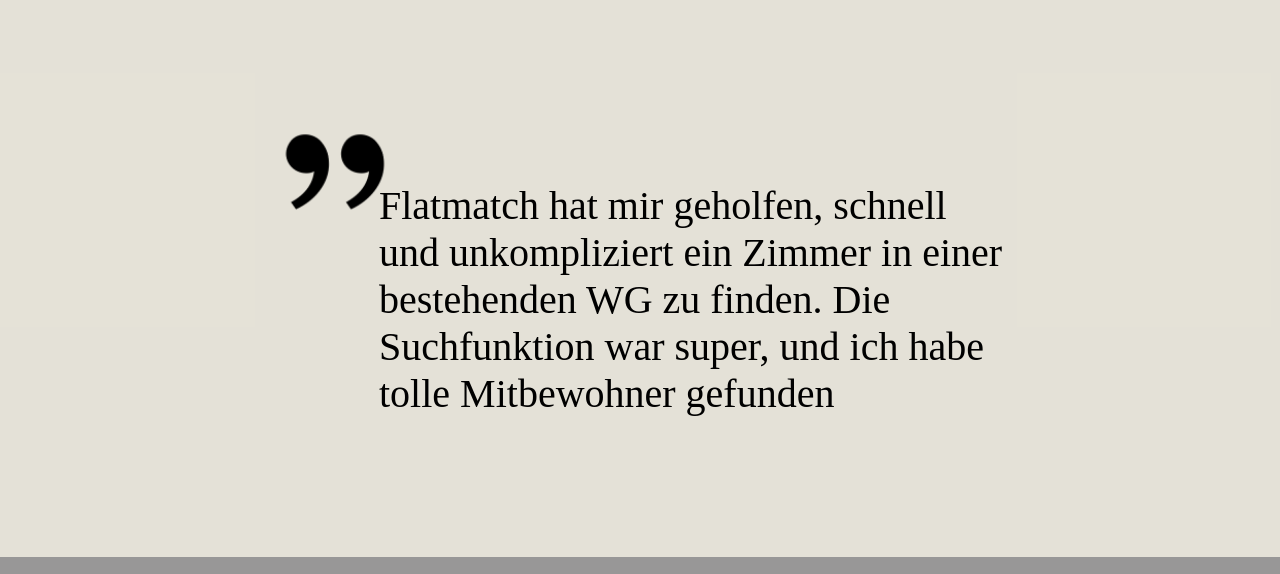
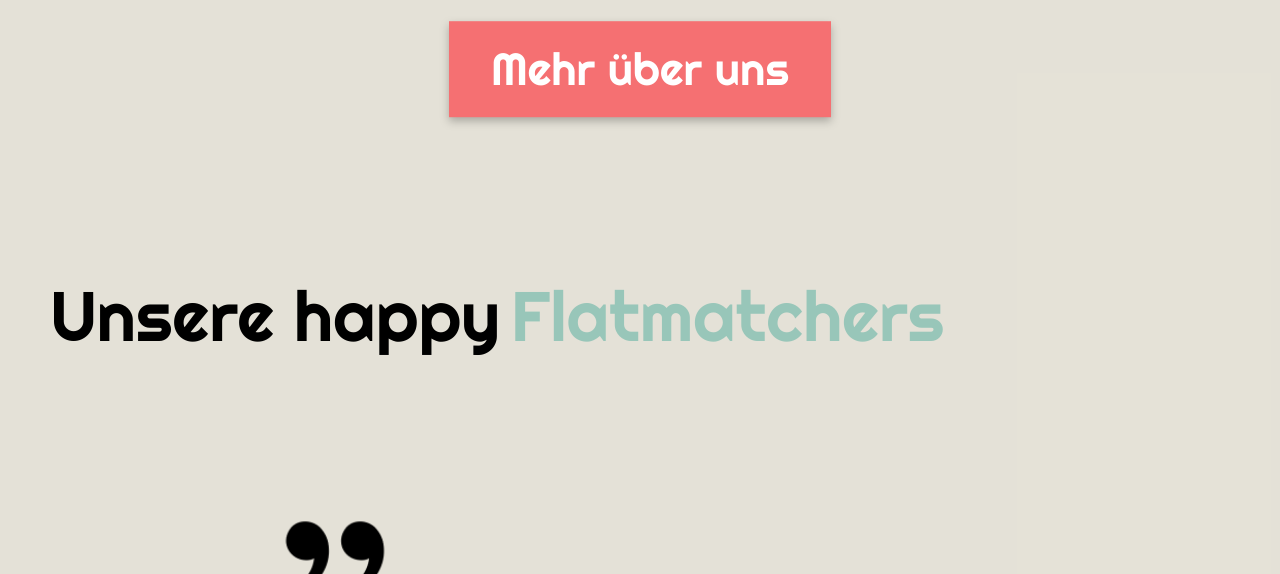
Before and after one commit to Lucalauener/flatmatch-website, a plain HTML site: page index.html in a window 1280 px wide. Shown: the part 3230-3804 px from the top of the page. Drawn offline with Linux system fonts and the light colour scheme.

Commit message:
fast fertig

```diff
--- a/css/homepage.css
+++ b/css/homepage.css
@@ -383,10 +383,51 @@ main{
     border: #000 1px solid;
 }
 
+.mehr-ueber-uns {
+    position: absolute;
+    left: 50%; /* Zentriert horizontal */
+    top: 795px; /* Zentriert vertikal */
+    transform: translate(-50%, calc(-50% + 169px));
+    width: 382px; /* Breite des Buttons */
+    height: 95.586px; /* Höhe des Buttons */
+    flex-shrink: 0; /* Verhindert, dass der Button schrumpft */
+    background-color: #F57072; /* Hintergrundfarbe, 'fill' wird durch 'background-color' ersetzt */
+    color: #FFF; /* Schriftfarbe (Weiß) */
+    font-family: 'Righteous'; /* Schriftart */
+    font-size: 45px; /* Schriftgröße */
+    font-style: normal; /* Schriftstil */
+    font-weight: 400; /* Schriftgewicht */
+    line-height: normal; /* Zeilenhöhe */
+    border: none; /* Entfernt den Standard-Rand von Buttons */
+    cursor: pointer; /* Zeigt einen Zeiger-Cursor an, um Klickbarkeit anzuzeigen */
+    text-align: center; /* Zentriert den Text im Button */
+    filter: drop-shadow(0px 4px 4px rgba(0, 0, 0, 0.25)); /* Schatten-Filter */
+}
+
+.Heading4 {
+    padding-left: 50px;
+    padding-top: 400px;
+
+}
+
+
+.title {
+    color: black;
+    font-size: 70px;
+    font-family: 'Righteous', sans-serif;
+    font-weight: 400;
+    word-wrap: break-word;
+
+}
+
+ .Flatmatchers {
+    color: #98C6B9; /* Spezifische Farbe für 'Flatmachters' */
+}
+
 .review {
     width: 742px;
     flex-shrink: 0;
-    margin-top: 250px;
+    margin-top: 150px;
     margin-left: auto;
     margin-right: auto;
     padding-bottom: 100px;
--- a/index.html
+++ b/index.html
@@ -86,17 +86,27 @@
                 <span class="WG-Experten"> Deine WG-Experten</span>
                 <span class="Seit-2023"> seit 2023!</span>
             </div>
-            <div class="company-profile" style="">
+
+            <div class="company-profile">
                 <div class="company-profile-picture"></div>
                 <div class="company-profile-picture"></div>
                 <div class="company-profile-picture"></div>
+                <button class="mehr-ueber-uns">Mehr über uns</button>
             </div>
-            <div class="review">
-                <img src="images/quote2.png" class="quote" />
-                <p>Flatmatch hat mir geholfen, schnell und unkompliziert ein Zimmer in einer bestehenden WG zu finden. Die Suchfunktion war super, und ich habe tolle Mitbewohner gefunden</p>
+            <div class="Heading4">
+                <span class="Unsere-happy title">Unsere happy</span>
+                <span class="Flatmatchers title">Flatmatchers</span>
+            </div>
+
+
+                <div class="review">
+                    <img src="images/quote2.png" class="quote" />
+                    <p>Flatmatch hat mir geholfen, schnell und unkompliziert ein Zimmer in einer bestehenden WG zu finden. Die Suchfunktion war super, und ich habe tolle Mitbewohner gefunden</p>
+                </div>
             </div>
         </div>
     </div>
+
 
 
 
```
